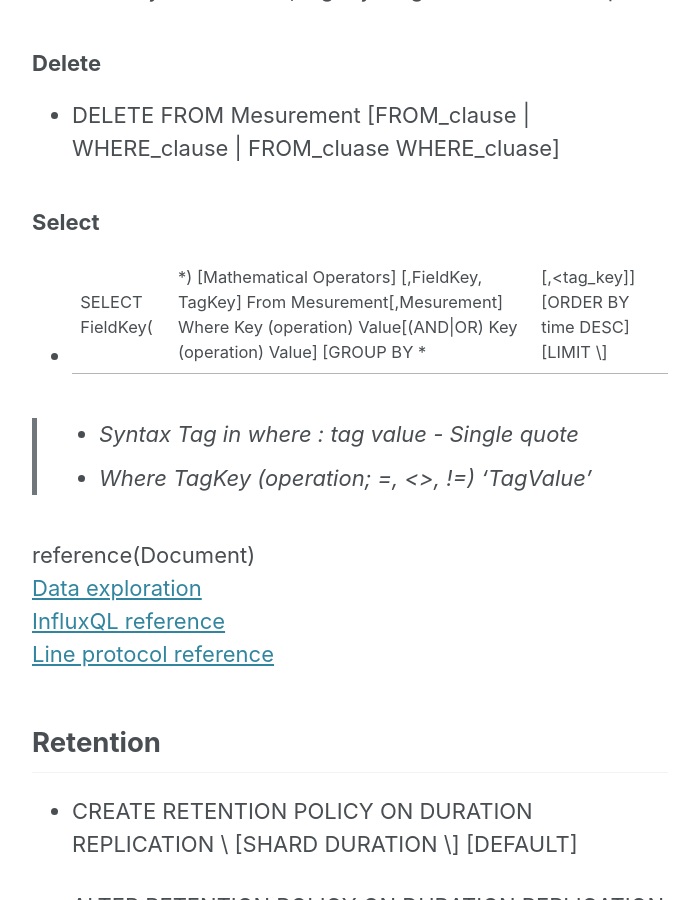
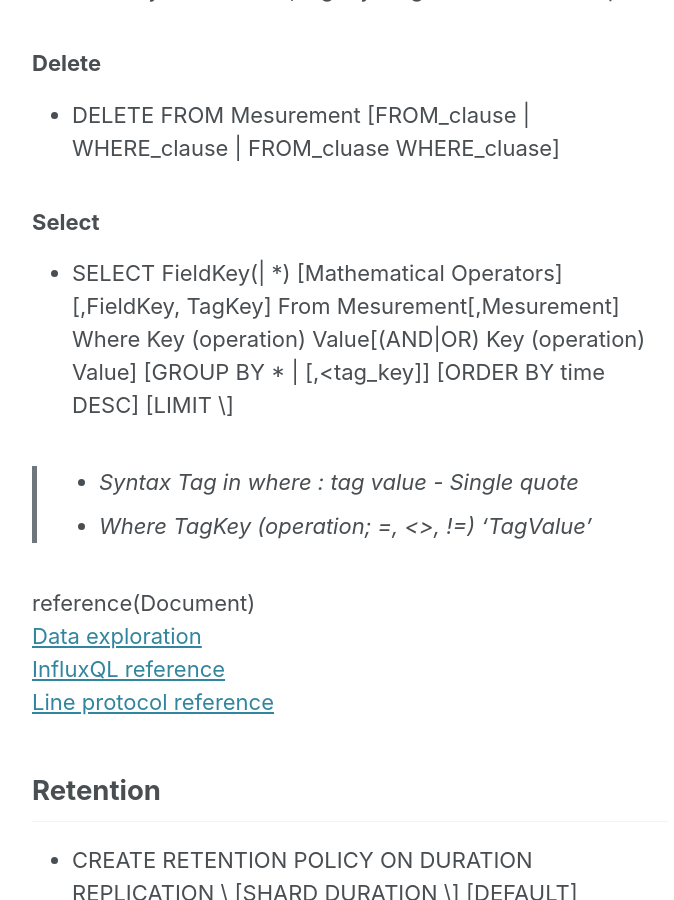
Before and after one commit to tech-vcanus/tech-vcanus.github.io, a Jekyll site: the page built from _posts/2020-02-07-Influxdb-basic.md, in a window 1280 px wide and 900 px high, scrolled down 4238 px. Shown: the whole window, without its empty margins (290-964 px from the left). Built offline with Jekyll 4.4.1, drawn with Linux system fonts in a browser that asks for light colours; cached includes are drawn as plain includes; nearby versions of some CDN libraries.

```diff
--- a/_posts/2020-02-07-Influxdb-basic.md
+++ b/_posts/2020-02-07-Influxdb-basic.md
@@ -115,7 +115,7 @@ reference : [Document](https://docs.influxdata.com/influxdb/v1.7/query_language/
 
 ### Select
 
-- SELECT FieldKey(| *) [Mathematical Operators] [,FieldKey, TagKey] From Mesurement[,Mesurement] Where Key (operation) Value[(AND\|OR) Key (operation) Value] [GROUP BY * | <tag_key>[,<tag_key]] [ORDER BY time DESC] [LIMIT \<n>]
+- SELECT FieldKey(\| *) [Mathematical Operators] [,FieldKey, TagKey] From Mesurement[,Mesurement] Where Key (operation) Value[(AND\|OR) Key (operation) Value] [GROUP BY * \| <tag_key>[,<tag_key]] [ORDER BY time DESC] [LIMIT \<n>]
 
 > - Syntax Tag in where : tag value - Single quote
 > - Where TagKey (operation; =, <>, !=) 'TagValue'
```
